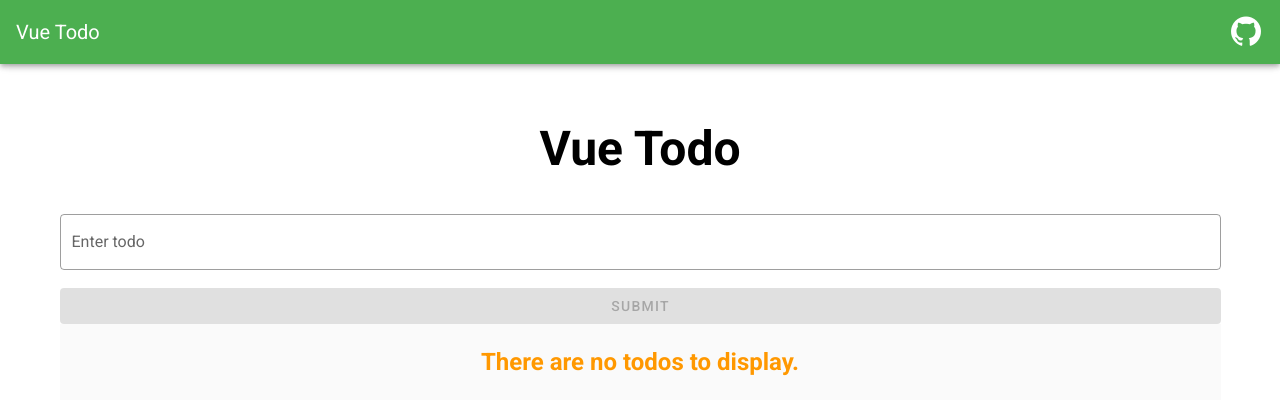
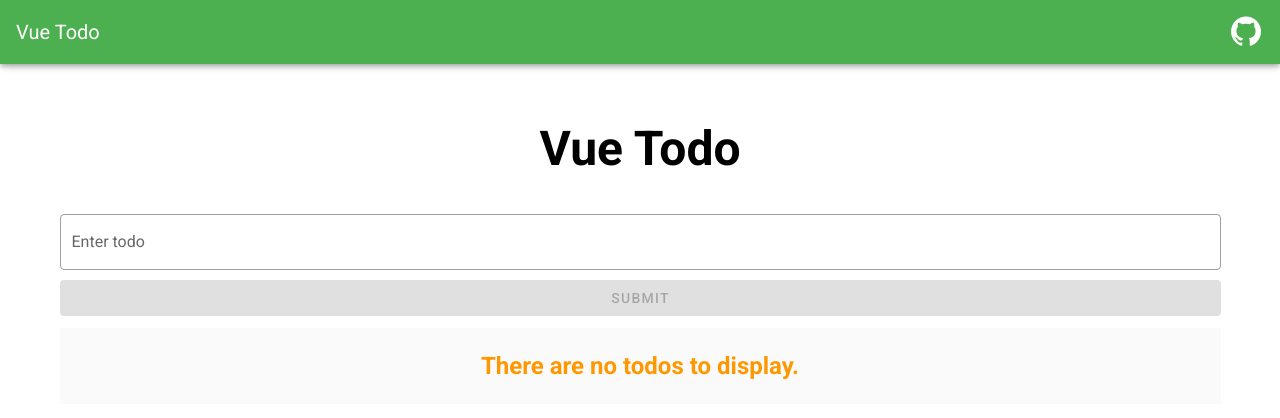
Before and after one commit to brysonbw/vue-todo, a Vue app: page / in a window 1280 px wide. Shown: the top 418 px of the page. Built offline with nearby package versions, Linux system fonts and the light colour scheme.

Commit message:
edit form and btn styling - margin bottom

```diff
--- a/src/components/TodoList.vue
+++ b/src/components/TodoList.vue
@@ -7,12 +7,13 @@
         label="Enter todo"
         placeholder="e.g Go running"
         outlined
-        class="mb-n3"
+        class="mb-n5"
         appennd-icon="plus"
         clearable
       ></v-text-field>
       <v-btn
         block
+        class="mb-3"
         :disabled="!todo"
         color="success"
         size="large"
```
